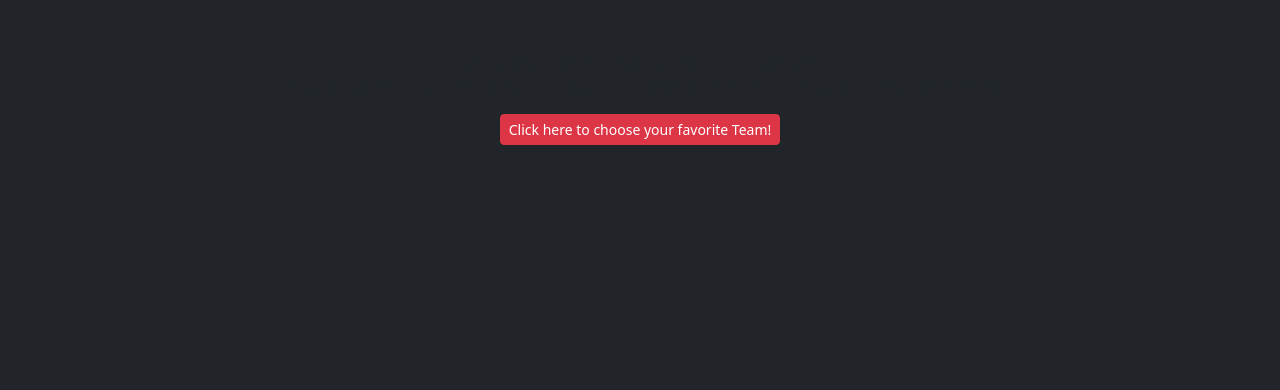
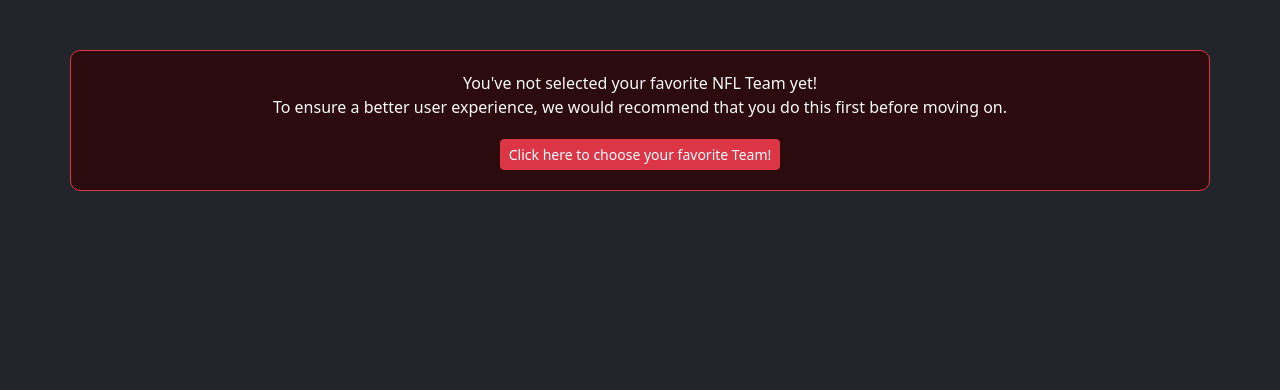
Before and after one commit to firstnamejonas/nfl-tailgate-app, a Django app: page /chatrooms in a window 1280 px wide. Shown: the part 67-457 px from the top of the page. Run offline with Django 4.2, Linux system fonts and the light colour scheme; the visitor is signed in with stand-in values (Sample User, id 1); data comes from the database, SQL or seed files in the repository; data that the repository does not hold is empty; some libraries are stand-ins or nearby versions.

Commit message:
Add user choose favorite team feature styling

```diff
--- a/static/css/style.css
+++ b/static/css/style.css
@@ -125,6 +125,21 @@ body {
     margin: 50px auto;
 }
 
+.choose-team-alert {
+    background-color: #2c0b0e;
+    border: 1px solid #dc3545;
+    border-radius: 10px;
+}
+
+.choose-team-alert-text {
+    color: #fafafa;
+    margin: 20px auto;
+}
+
+.choose-team-alert-button {
+    margin-bottom: 20px;
+}
+
 .chatrooms-container {
     margin-top: 20px;
     width: 95% !important;
```
